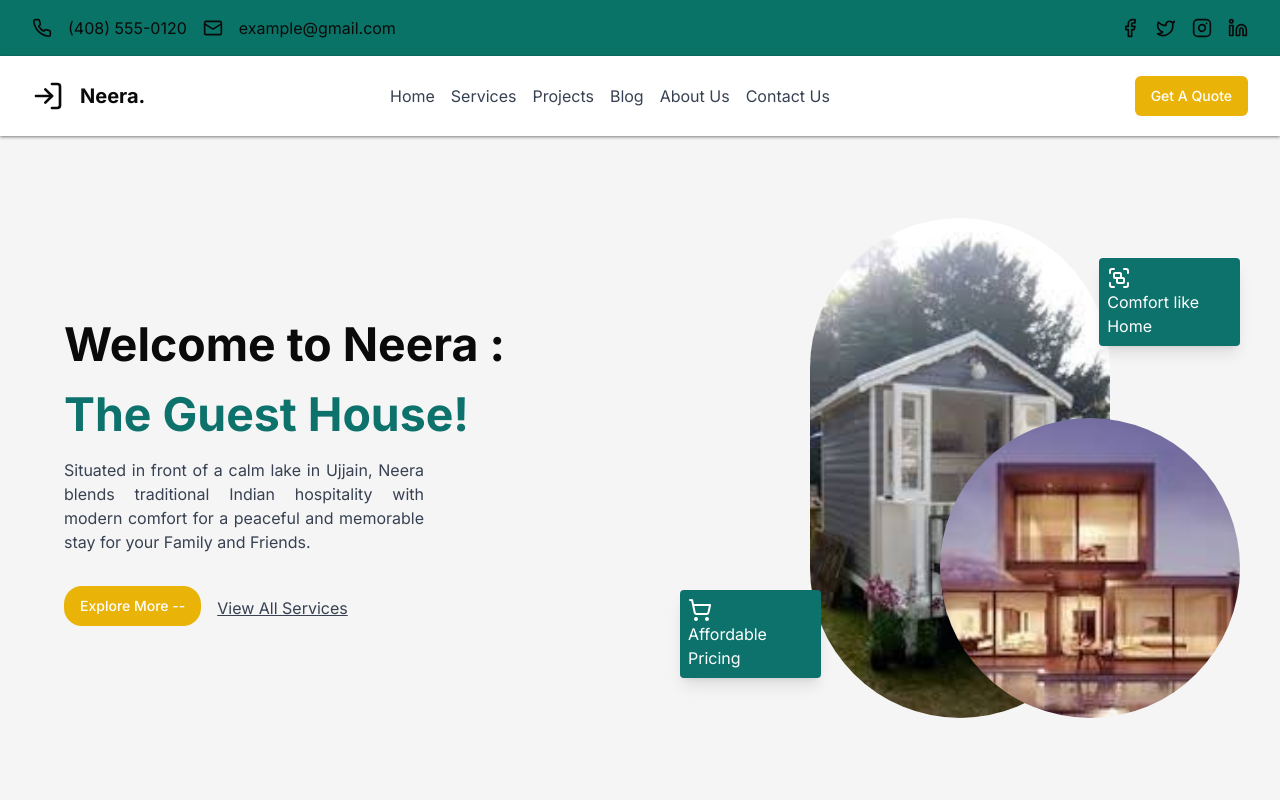
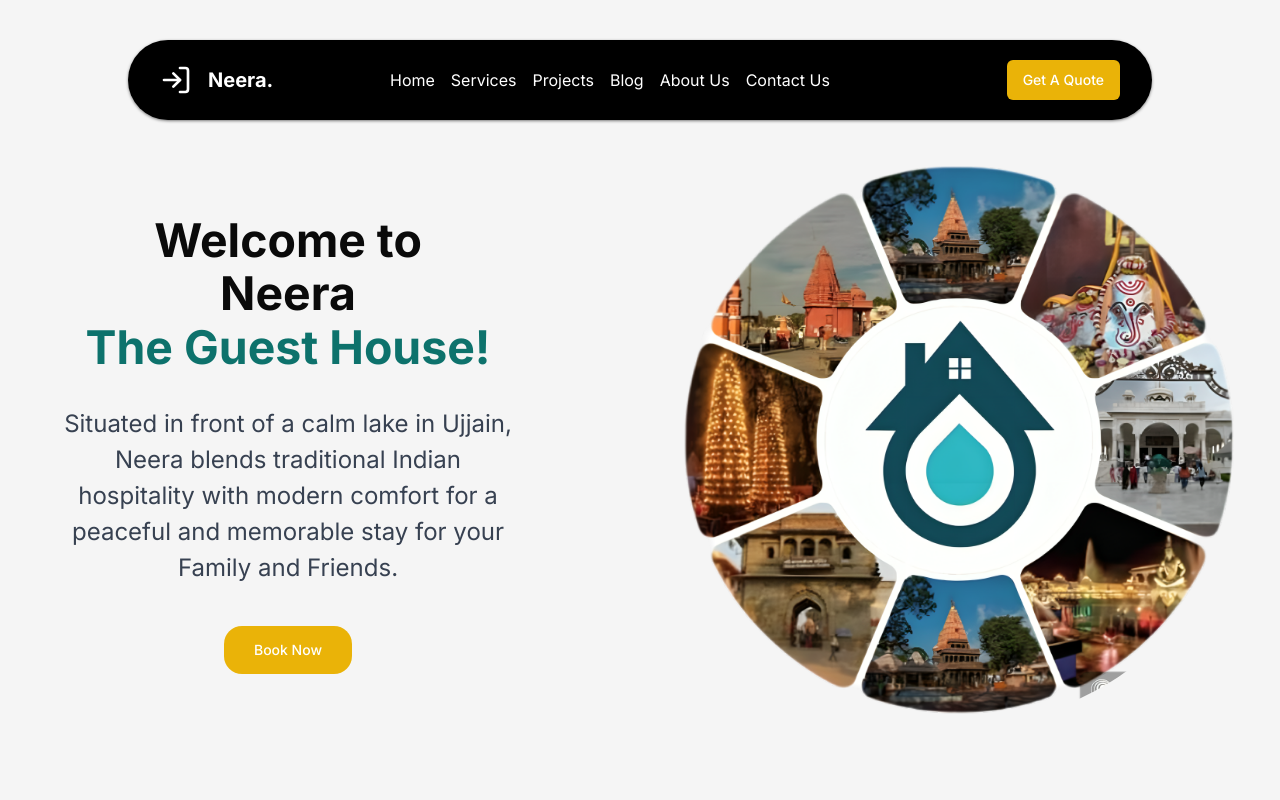
Before and after one commit to rudrakshk-101/NeeraHomeStay, a Next.js app in the folder Frontend/: page / in a window 1280 px wide. Shown: the top 800 px of the page. Built offline with nearby package versions, Linux system fonts and the light colour scheme.

Commit message:
working on it

```diff
--- a/Frontend/app/page.tsx
+++ b/Frontend/app/page.tsx
@@ -22,22 +22,6 @@ import Services from "../components/sections/Services";
 const Home: React.FC = () => {
   return (
     <div className="allOfTheAbove">
-        <header className="topBar">
-        <div className="container mx-auto flex justify-between items-center">
-          <div className="flex items-center space-x-4">
-            <PhoneIcon className="h-5 w-5" />
-            <span>(408) 555-0120</span>
-            <MailIcon className="hiddensmall h-5 w-5" />
-            <span className='hiddensmall'>example@gmail.com</span>
-          </div>
-          <div className="flex items-center space-x-4">
-            <FacebookIcon className="h-5 w-5" />
-            <TwitterIcon className="h-5 w-5" />
-            <InstagramIcon className="h-5 w-5" />
-            <LinkedinIcon className="h-5 w-5" />
-          </div>
-        </div>
-        </header>
         <Navbar />
         <HomePage />
         <AboutUs />
--- a/Frontend/app/styles.css
+++ b/Frontend/app/styles.css
@@ -19,15 +19,22 @@ html{
 }
 
 .navbar{
+    width: 80vw;
+    margin: 0 10vw;
+    margin-top: 5vh;
+    background-color: black;
     height: 10vh;
-    background-color: white;
     box-shadow: 0 1px 3px rgba(0, 0, 0, 0.5);
     display: flex;
     justify-content: center;
+    color: white;
+    border-radius: 3.3vw;
+    position: absolute;
 }
 
 .section1{
-    min-height: 83vh;
+    min-height: 100vh;
+    padding-top: 10vh;
     /* border: 2px solid black; */
     display: flex;
     flex-wrap: wrap;
@@ -45,7 +52,8 @@ html{
     margin-top: 0;
     margin-left: 5vw;
     min-height: 33vh;
-    justify-content: space-around;
+    justify-content: space-between;
+    align-items: center;
     margin-top: 0vh;
 }
 
@@ -54,9 +62,9 @@ html{
 }
 
 .section1subheading{
-    font-size: 1rem;
-    margin-right: 2.5vw;
-    text-align: justify;
+    font-size: 1.5rem;
+    /* margin-right: 2.5vw; */
+    text-align: center;
 }
 
 .section2subheading{
@@ -67,6 +75,8 @@ html{
 
 .exploreMoreBtn{
     border-radius: 18px;
+    width: 10vw;
+    height: 6vh;
 }
 
 .exploreMoreBtn2{
@@ -310,6 +320,7 @@ html{
 
 .sectionHeadings{
     font-size: 2.9rem;
+    text-align: center;
 }
 
 .sectionSubheadings{
@@ -400,7 +411,13 @@ html{
 
 
 
+
+
 @media (max-width: 1000px) {
+
+    .section1{
+        flex-direction: column-reverse;
+    }
 
     .bottomsection3{
         flex-direction: column;
@@ -427,7 +444,7 @@ html{
 
     .section1subheading{
         font-size: 0.8rem;
-        text-align: left;
+        text-align: center;
     }
 
     .section2subheading{
@@ -485,6 +502,7 @@ html{
 
     .sectionHeadings{
         font-size: 1.5rem;
+
     }
 
     .sectionSubheadings{
@@ -665,7 +683,7 @@ html{
 
     .section1subheading{
         width: 40vw;
-        text-align: justify;
+        text-align: center;
         /* margin-top: -10vw; */
     }
 
--- a/Frontend/components/sections/Home-Page.tsx
+++ b/Frontend/components/sections/Home-Page.tsx
@@ -4,6 +4,7 @@ import { Button } from "@/components/ui/button";
 import { Badge } from "@/components/ui/badge";
 import placeholder from "../images/placeholder.jpeg";
 import placeholder2 from "../images/placeholder2.jpeg";
+import HomePageImg from "../images/homepageimage.png"
 
 const HomePage: React.FC = () => {
     return (
@@ -13,48 +14,49 @@ const HomePage: React.FC = () => {
           {/* <Badge variant="default" className="sectionSubheadings md:text-md text-lg thebestcleaning bg-white text-black mb-4">
             The Best Home Stay to Stay
           </Badge> */}
-
-          <h1 className="sectionHeadings font-bold mb-2">Welcome to Neera : <span className='text-[#0d726c]'> The Guest House! </span></h1>
-          <p className="section1subheading text-gray-700 pr-14 mb-8">
+          <h1 className="sectionHeadings font-bold mb-[-2vh]">Welcome to</h1>
+          <h1 className="sectionHeadings font-bold mb-[-2vh]">Neera</h1>
+          <h1 className="sectionHeadings font-bold mb-[-2vh]"><span className='text-[#0d726c]'> The Guest House! </span></h1>
+          <p className="section1subheading text-center text-gray-700 mt-10 mb-10">
           Situated in front of a calm lake in Ujjain, Neera blends traditional Indian hospitality with modern comfort for a peaceful and memorable stay for your Family and Friends.
           </p>
-          <div className="flex space-x-4">
+          <div className="flex space-x-6">
             <Button variant="default" className="exploreMoreBtn bg-yellow-500 text-white">
-              Explore More --
+              Book Now
             </Button>
-            <Link href="#" className="exploreMoreBtn2 text-gray-700" prefetch={false}>
+            {/* <Link href="#" className="exploreMoreBtn2 text-gray-700" prefetch={false}>
               View All Services
-            </Link>
+            </Link> */}
           </div>
           </div>
           {/* <div className="rightsection"> */}
           <div className="sectionImage md:w-1/2 flex justify-center items-center relative">
             <div className='section1img'>
             <Image
-              src={placeholder}
+              src={HomePageImg}
               alt="Professional Teams"
               className="rounded-full section1img"
-              width="300"
-              height="300"
-              style={{ aspectRatio: "180/300", objectFit: "cover" }}
+              width="570"
+              height="570"
+              style={{ aspectRatio: "300/300", objectFit: "cover" }}
             />
-            <Image
+            {/* <Image
               src={placeholder2}
               alt="Professional Teams"
               className="section1Img2 rounded-full section1img"
               width="300"
               height="300"
               style={{ aspectRatio: "300/300", objectFit: "cover" }}
-            />
+            /> */}
             </div>
-            <div className="professionalTeam absolute top-10 right-10 bg-[#0d726c] text-white p-2 rounded shadow-lg">
+            {/* <div className="professionalTeam absolute top-10 right-10 bg-[#0d726c] text-white p-2 rounded shadow-lg">
               <GroupIcon className="h-6 w-6" />
               <span>Comfort like Home</span>
             </div>
             <div className="professionalTeam absolute bottom-10 left-10 bg-[#0d726c] text-white p-2 rounded shadow-lg">
               <ShoppingCartIcon className="h-6 w-6" />
               <span>Affordable Pricing</span>
-            </div>
+            </div> */}
           </div>
         </section>
     )
--- a/Frontend/components/sections/Services.tsx
+++ b/Frontend/components/sections/Services.tsx
@@ -155,7 +155,7 @@ const Services: React.FC = () => {
       <ul className="bullet-point">
         {items.map((item, index) => (
           <li key={index} className={""}>
-            <p className="text-yellow-500"><span className="text-3xl bold">-</span> {item.text}</p>
+            <p className="text-yellow-500"><span className="textsizeservices1 bold">-</span> {item.text}</p>
           </li>
         ))}
       </ul>
--- a/Frontend/components/ui/navbar.tsx
+++ b/Frontend/components/ui/navbar.tsx
@@ -29,22 +29,22 @@ const Navbar: React.FC = () => {
 
           <ul className={clicked ? "navbar-menu active" : "navbar-menu"}>
           <div className="flex space-x-4">
-            <Link href="#" className="text-gray-700" prefetch={false}>
+            <Link href="#" className="text-white" prefetch={false}>
               Home
             </Link>
-            <Link href="#" className="text-gray-700" prefetch={false}>
+            <Link href="#" className="text-white" prefetch={false}>
               Services
             </Link>
-            <Link href="#" className="text-gray-700" prefetch={false}>
+            <Link href="#" className="text-white" prefetch={false}>
               Projects
             </Link>
-            <Link href="#" className="text-gray-700" prefetch={false}>
+            <Link href="#" className="text-white" prefetch={false}>
               Blog
             </Link>
-            <Link href="#" className="text-gray-700" prefetch={false}>
+            <Link href="#" className="text-white" prefetch={false}>
               About Us
             </Link>
-            <Link href="#" className="text-gray-700" prefetch={false}>
+            <Link href="#" className="text-white" prefetch={false}>
               Contact Us
             </Link>
           </div>
```
Also changed, not shown: Frontend/components/images/homepageimage.png (added).
